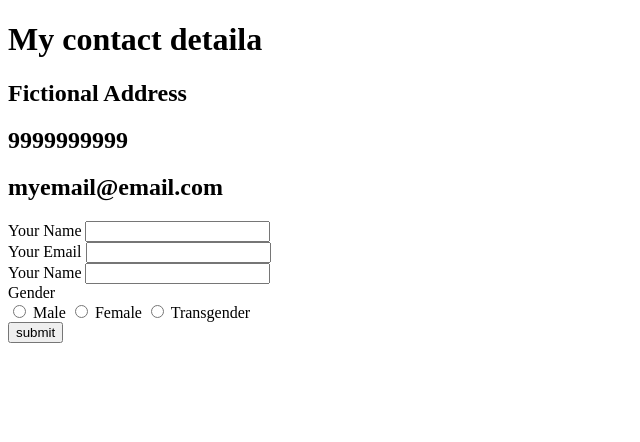
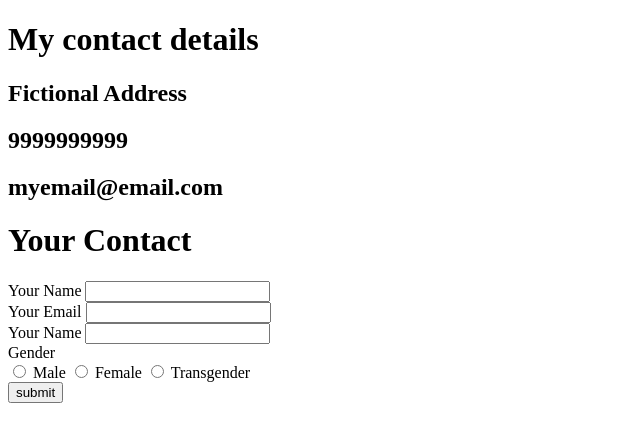
Before and after one commit to GauravPatil-sys/CV, a plain HTML site: page myContact.html in a window 1280 px wide. Shown: the whole page, without its empty margins (0-640 px from the left). Drawn offline with Linux system fonts and the light colour scheme.

Commit message:
Update myContact.html

```diff
--- a/myContact.html
+++ b/myContact.html
@@ -7,11 +7,12 @@
     <title>Contact Me</title>
 </head>
 <body>
-    <h1>My contact detaila</h1>
+    <h1>My contact details</h1>
     <h2>Fictional Address</h2>
     <h2>9999999999</h2>
     <h2>myemail@email.com</h2>
 
+    <h1>Your Contact</h1>
     <form action="">
         <label for="">Your Name</label>
         <input type="text" name="yourName" id=""><br>
```
